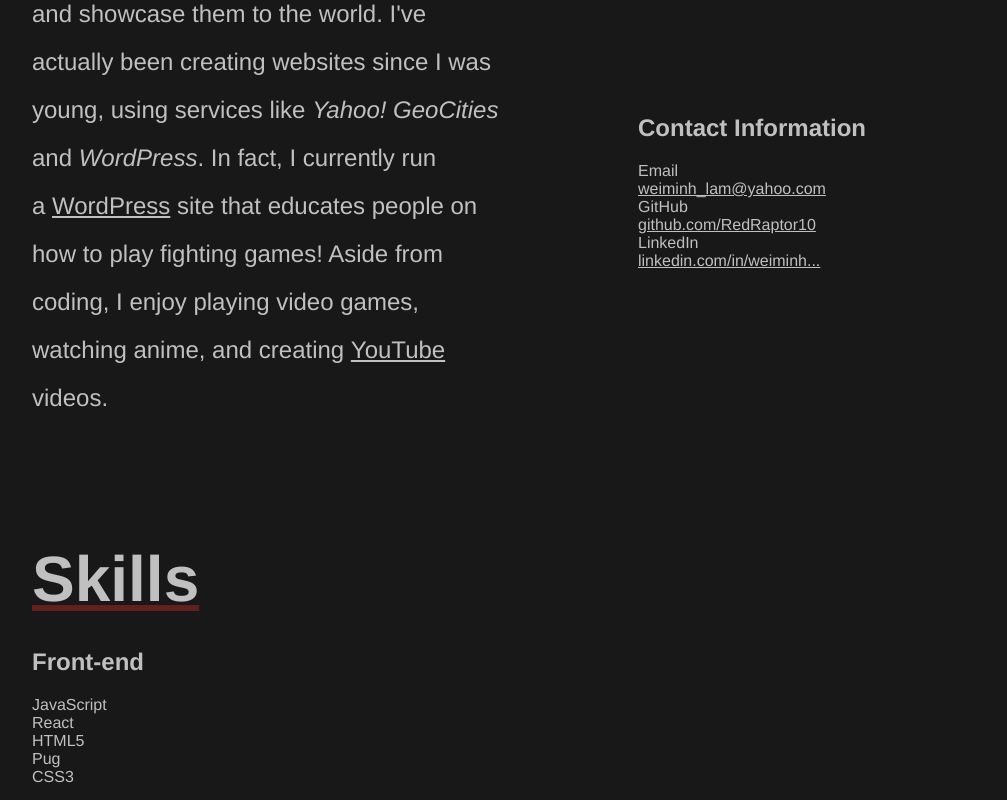
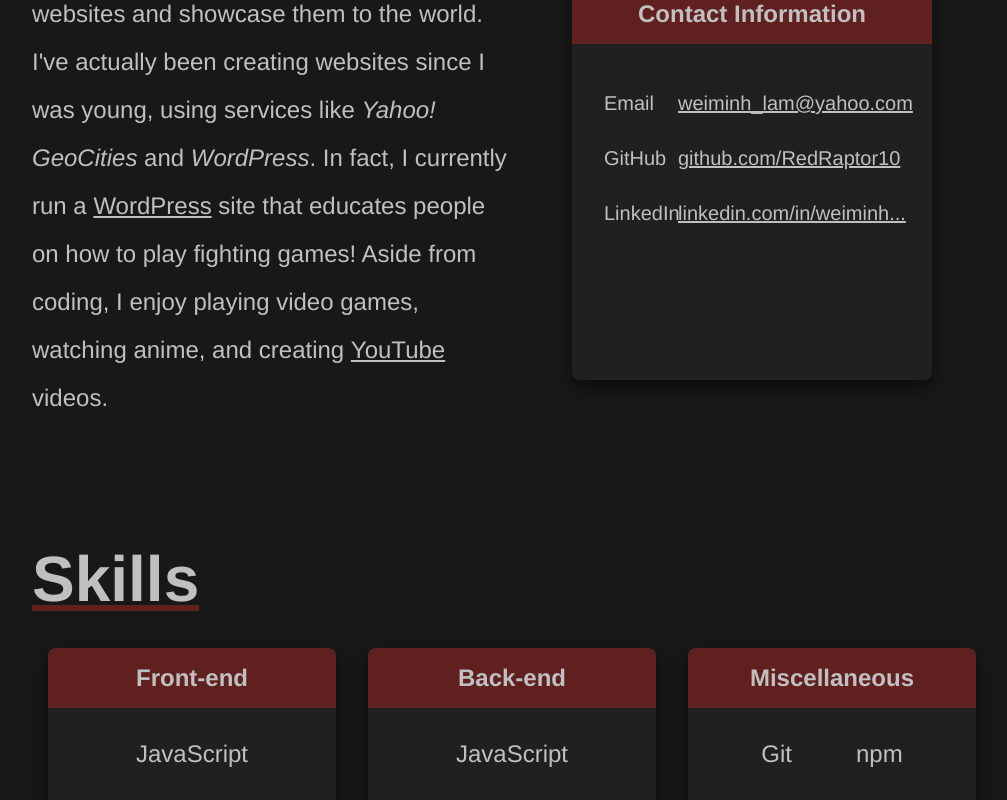
Before and after one commit to RedRaptor10/portfolio-original, a React (Create React App) app: page / in a window 1280 px wide. Shown: the part 740-1540 px from the top of the page, without its empty margins (128-1135 px from the left). Built offline with nearby package versions, Linux system fonts and the light colour scheme.

Commit message:
Stylized Skills

```diff
--- a/src/styles/style.css
+++ b/src/styles/style.css
@@ -101,11 +101,11 @@ main {
 }
 
 section:first-child {
-    padding: calc(10vh + 32px) 0 32px 0;
+    padding-top: calc(10vh + 32px);
 }
 
 section {
-    padding: 32px 0;
+    padding-top: 64px;
 }
 
 section .section-left, section .section-right {
@@ -132,6 +132,7 @@ section .section-top, section .section-bottom {
 #about p {
     font-size: 24px;
     line-height: 48px;
+    text-indent: 48px;
 }
 
 #about a {
@@ -149,23 +150,75 @@ section .section-top, section .section-bottom {
     border-radius: 50%;
 }
 
-#contact {
-    display: flex;
-    justify-content: center;
+/* Card */
+.card {
+    background: rgb(32, 32, 32);
+    border-radius: 8px;
+    box-shadow: 0 8px 16px rgba(0, 0, 0, 0.5);
+}
+
+.card-title {
+    background: var(--primary-color);
+    margin: 0;
+    padding: 16px 0;
+    text-align: center;
+    border-radius: 8px 8px 0 0;
+}
+
+/* Contact */
+.contact-group {
     width: 75%;
     height: 75%;
-    background: rgb(32, 32, 32);
-    border-radius: 8px;
 }
 
-#contact table {
-    width: 75%;
-    height: 75%;
-    margin-top: 16px;
+.contact-info {
+    padding: 32px;
+}
+
+.contact-item {
+    display: flex;
+    padding: 16px 0;
+}
+
+.contact-item div {
     font-size: 20px;
 }
 
-#contact table td {
-    width: 50%;
-    box-sizing: border-box;
+.contact-item div:first-child {
+    width: 25%;
 }
+
+.contact-item div:nth-child(2) {
+    width: 75%;
+}
+
+/* Skills */
+.skills-wrapper {
+    display: flex;
+    justify-content: center;
+}
+
+.skills-group {
+    width: calc((100% / 3) - 32px);
+    margin: 0 16px;
+}
+
+.skills-group h2 {
+    background: var(--primary-color);
+    margin: 0;
+    padding: 16px 0;
+    text-align: center;
+    border-radius: 8px 8px 0 0;
+}
+
+.skills-group-items {
+    display: flex;
+    justify-content: center;
+    align-items: center;
+    flex-wrap: wrap;
+}
+
+.skills-group-items div {
+    margin: 32px;
+    font-size: 24px;
+}
```
